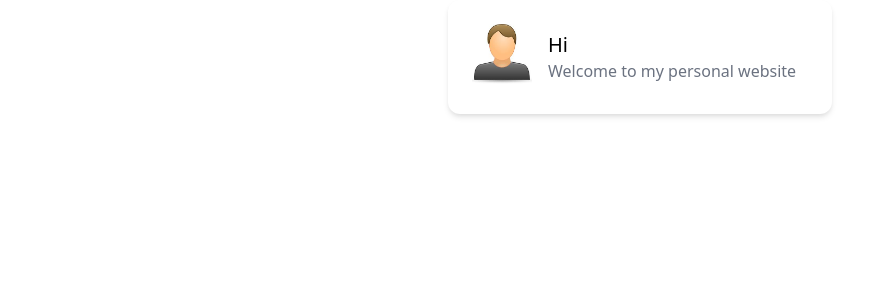
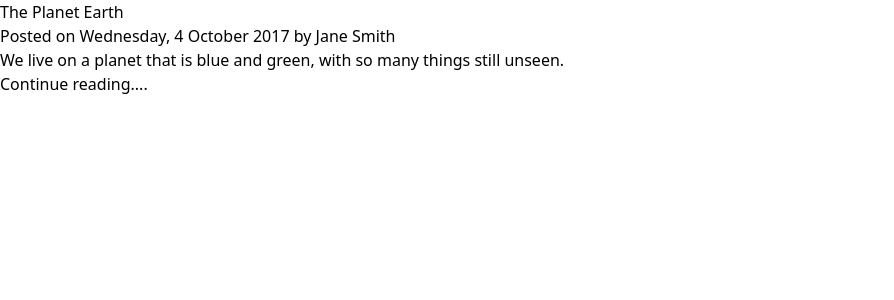
Before and after one commit to simonespa/simonespaccarotella.com, a Next.js app: page / in a window 1280 px wide. Shown: the top 300 px of the page, without its empty margins (0-894 px from the left). Built offline with nearby package versions, Linux system fonts and the light colour scheme.

Commit message:
Add PR template, update config and home page

```diff
--- a/next.config.js
+++ b/next.config.js
@@ -1,3 +1,5 @@
 module.exports = {
-  reactStrictMode: true,
+  compress: false,
+  poweredByHeader: false,
+  reactStrictMode: true
 }
--- a/src/pages/index.tsx
+++ b/src/pages/index.tsx
@@ -8,15 +8,26 @@ export default function Home() {
         <title>Spaccarotella&apos;s Blog</title>
       </Head>
 
-      <div className="p-6 max-w-sm mx-auto bg-white rounded-xl shadow-md flex items-center space-x-4">
-        <div className="flex-shrink-0">
-          <Image className="h-12 w-12" src="/user.jpeg" width="60" height="60" alt="User Logo" />
-        </div>
-        <div>
-          <div className="text-xl font-medium text-black">Hi</div>
-          <p className="text-gray-500">Welcome to my personal website</p>
-        </div>
-      </div>
+      <header>
+        <nav></nav>
+      </header>
+
+      <main>
+        <section>
+          <article>
+            <header>
+              <h2>The Planet Earth</h2>
+              <p>Posted on Wednesday, <time dateTime="2017-10-04">4 October 2017</time> by Jane Smith</p>
+            </header>
+            <p>We live on a planet that is blue and green, with so many things still unseen.</p>
+            <p><a href="https://example.com/the-planet-earth/">Continue reading....</a></p>
+          </article>
+        </section>
+        <section></section>
+        <section></section>
+      </main>
+
+      <footer></footer>
     </>
   );
 }
```
